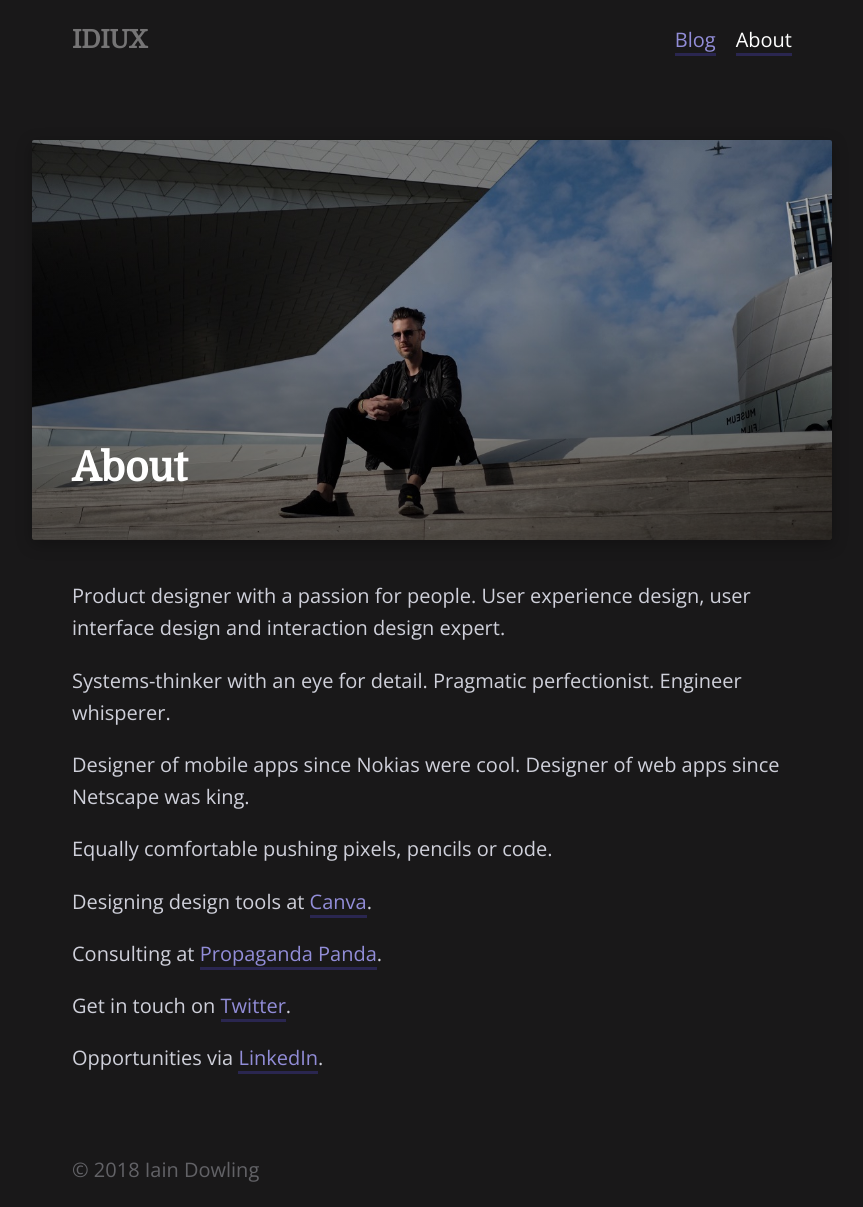
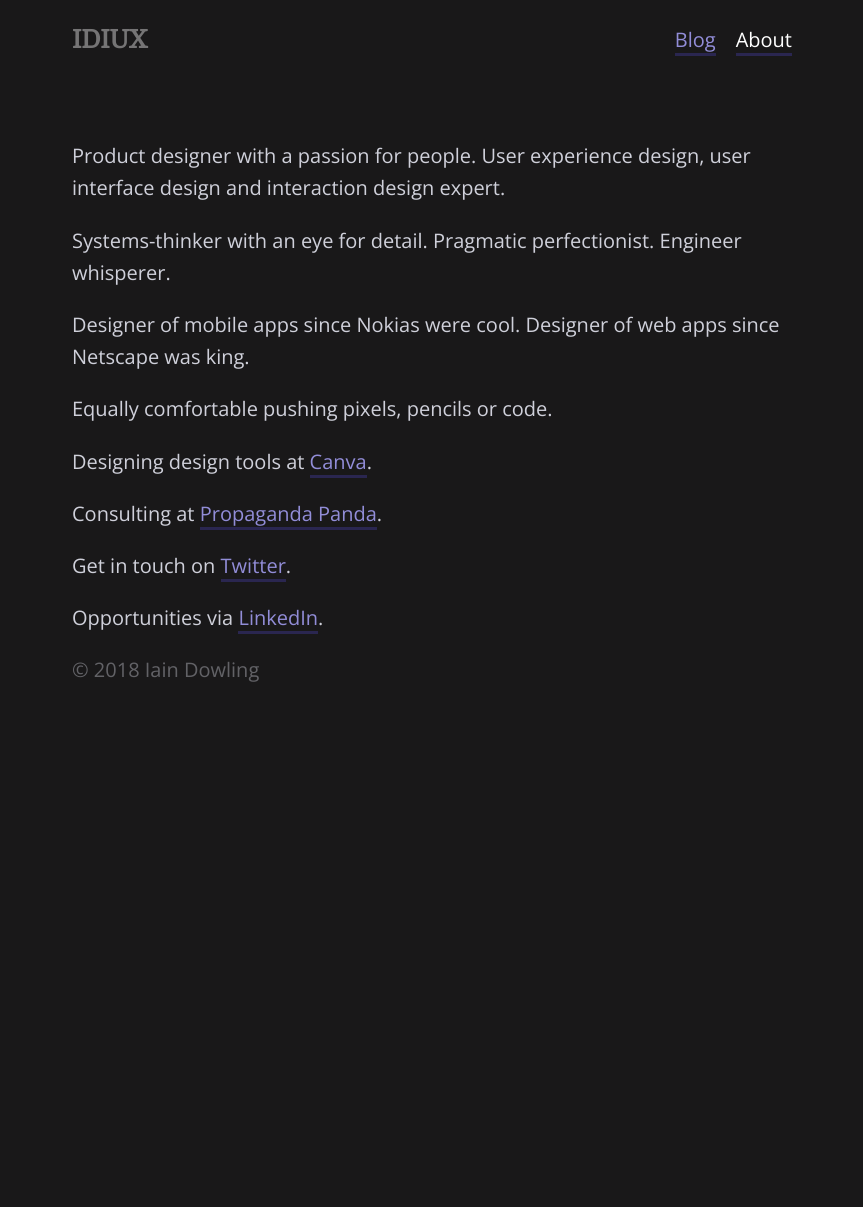
Before and after one commit to IDIUX/idiux.github.io, a Jekyll site: the page built from about.md, in a window 1280 px wide. Shown: the whole page, without its empty margins (208-1071 px from the left). Built offline with Jekyll 4.4.1, drawn with Linux system fonts in a browser that asks for light colours; nearby versions of some CDN libraries; after the commit the page ends 900 px from its top, so only the background shows below that.

Commit message:
More testing

```diff
--- a/_layouts/about.html
+++ b/_layouts/about.html
@@ -3,10 +3,5 @@
 ---
 
 <div class="post single">
-  <h1 class="post-title" {% if page.related_image %} style="background-image: url({{page.related_image}})" {% endif %}>
-    <span>{{ page.title }}</span>
-    <span class="overlay"></span>
-  </h1>
-  <span class="post-date"></span>
-  {{ content }}
+  test
 </div>
--- a/about.md
+++ b/about.md
@@ -1,5 +1,5 @@
 ---
-layout: about
+layout: default
 title: About
 related_image: /public/images/banner-about-amsterdam.jpg
 ---
```
